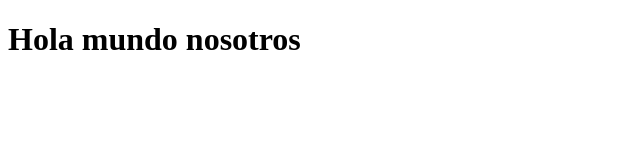
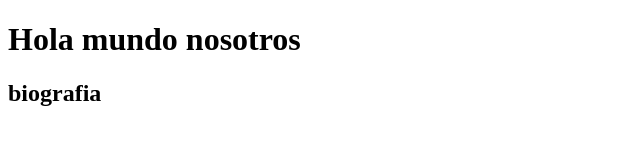
Before and after one commit to LuisSalazarRodriguez/CODIGO-11, a plain HTML site: page clase-2/nosotros.html in a window 1280 px wide. Shown: the whole page, without its empty margins (0-640 px from the left). Drawn offline with Linux system fonts and the light colour scheme.

Commit message:
rama modificado de nossotros

```diff
--- a/clase-2/nosotros.html
+++ b/clase-2/nosotros.html
@@ -8,5 +8,6 @@
 </head>
 <body>
     <h1>Hola mundo nosotros</h1>
+    <h2>biografia</h2>
 </body>
 </html>
```
